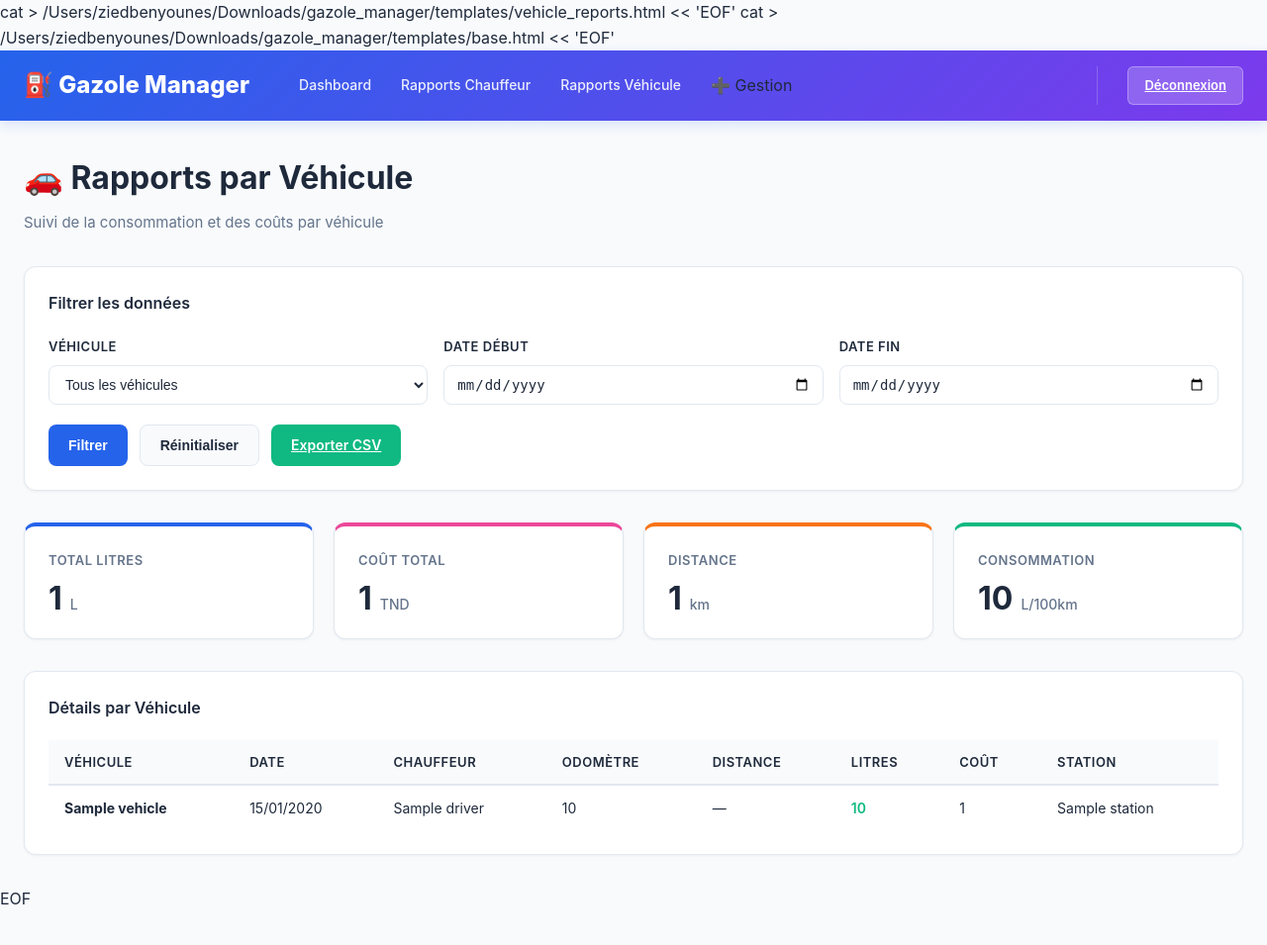
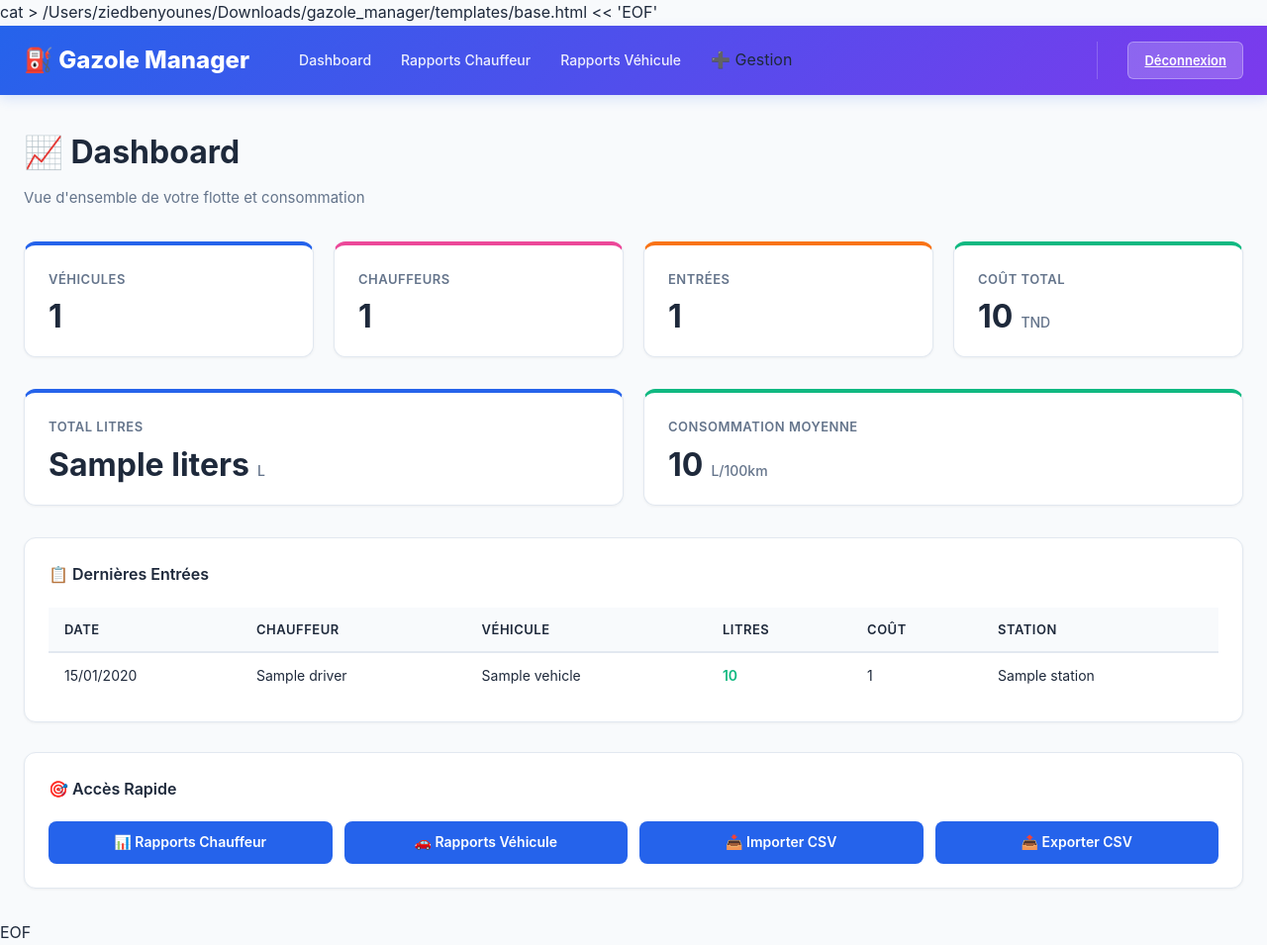
Before and after one commit to stesbenyounes/gazole_manager, a Flask app: template templates/dashboard.html in a window 1280 px wide. Shown: the whole page at 99% size. Before the commit the page ends 914 px from the top, so only its background shows below. Run offline with Flask 3, Linux system fonts and the light colour scheme; the template is opened without the code that fills it: values that come from a table or form of the project are taken from there, most other values are stand-ins (such as "Sample title", 1, 10 or a date in 2020).

Commit message:
Dashboard avec design moderne et données

```diff
--- a/templates/dashboard.html
+++ b/templates/dashboard.html
@@ -1,90 +1,66 @@
-cat > /Users/ziedbenyounes/Downloads/gazole_manager/templates/vehicle_reports.html << 'EOF'
 {% extends "base.html" %}
 
-{% block title %}Rapports par Véhicule - Gazole Manager{% endblock %}
+{% block title %}Dashboard - Gazole Manager{% endblock %}
 
 {% block content %}
 <div class="page-header">
-    <h1>🚗 Rapports par Véhicule</h1>
-    <p>Suivi de la consommation et des coûts par véhicule</p>
+    <h1>📈 Dashboard</h1>
+    <p>Vue d'ensemble de votre flotte et consommation</p>
 </div>
 
-<div class="filters-section">
-    <div class="filters-title">Filtrer les données</div>
-    <form method="GET">
-        <div class="filters-grid">
-            <div class="filter-group">
-                <label for="vehicle_id">Véhicule</label>
-                <select id="vehicle_id" name="vehicle_id">
-                    <option value="">Tous les véhicules</option>
-                    {% for v in vehicles %}
-                        <option value="{{ v.id }}" {% if vehicle_id == v.id %}selected{% endif %}>{{ v.name }}</option>
-                    {% endfor %}
-                </select>
-            </div>
-            <div class="filter-group">
-                <label for="date_start">Date début</label>
-                <input type="date" id="date_start" name="date_start" value="{{ date_start or '' }}">
-            </div>
-            <div class="filter-group">
-                <label for="date_end">Date fin</label>
-                <input type="date" id="date_end" name="date_end" value="{{ date_end or '' }}">
-            </div>
-        </div>
-
-        <div class="filter-buttons">
-            <button type="submit" class="btn btn-primary">Filtrer</button>
-            <button type="button" class="btn btn-secondary" onclick="window.location.href='{{ url_for('vehicle_reports') }}'">Réinitialiser</button>
-            {% if report_data %}
-                <a href="{{ url_for('vehicle_reports', vehicle_id=vehicle_id, date_start=date_start, date_end=date_end, export=1) }}" class="btn btn-export">Exporter CSV</a>
-            {% endif %}
-        </div>
-    </form>
+<!-- Cartes principales -->
+<div class="summary-cards">
+    <div class="card blue">
+        <h3>Véhicules</h3>
+        <div class="value">{{ total_vehicles }}</div>
+    </div>
+    <div class="card pink">
+        <h3>Chauffeurs</h3>
+        <div class="value">{{ total_drivers }}</div>
+    </div>
+    <div class="card orange">
+        <h3>Entrées</h3>
+        <div class="value">{{ total_entries }}</div>
+    </div>
+    <div class="card green">
+        <h3>Coût Total</h3>
+        <div class="value">{{ totals.cost }}<span class="unit">TND</span></div>
+    </div>
 </div>
 
+<!-- Cartes secondaires -->
 <div class="summary-cards">
     <div class="card blue">
         <h3>Total Litres</h3>
-        <div class="value">{{ total_liters }}<span class="unit">L</span></div>
-    </div>
-    <div class="card pink">
-        <h3>Coût Total</h3>
-        <div class="value">{{ total_cost }}<span class="unit">TND</span></div>
-    </div>
-    <div class="card orange">
-        <h3>Distance</h3>
-        <div class="value">{{ total_km }}<span class="unit">km</span></div>
+        <div class="value">{{ totals.liters }}<span class="unit">L</span></div>
     </div>
     <div class="card green">
-        <h3>Consommation</h3>
-        <div class="value">{{ avg_consumption }}<span class="unit">L/100km</span></div>
+        <h3>Consommation Moyenne</h3>
+        <div class="value">{{ avg_l_per_100 }}<span class="unit">L/100km</span></div>
     </div>
 </div>
 
+<!-- Dernières Entrées -->
 <div class="table-section">
-    <div class="table-title">Détails par Véhicule</div>
-    {% if report_data %}
+    <div class="table-title">📋 Dernières Entrées</div>
+    {% if last_entries %}
     <table>
         <thead>
             <tr>
-                <th>Véhicule</th>
                 <th>Date</th>
                 <th>Chauffeur</th>
-                <th>Odomètre</th>
-                <th>Distance</th>
+                <th>Véhicule</th>
                 <th>Litres</th>
                 <th>Coût</th>
                 <th>Station</th>
             </tr>
         </thead>
         <tbody>
-            {% for entry in report_data %}
+            {% for entry in last_entries %}
             <tr>
-                <td><strong>{{ entry.vehicle.name if entry.vehicle else '—' }}</strong></td>
                 <td>{{ entry.date.strftime('%d/%m/%Y') if entry.date else '—' }}</td>
                 <td>{{ entry.driver.name if entry.driver else '—' }}</td>
-                <td>{{ entry.odometer_km|round(0) if entry.odometer_km else '—' }}</td>
-                <td>{{ distances.get(entry.id, '—') }}</td>
+                <td>{{ entry.vehicle.name if entry.vehicle else '—' }}</td>
                 <td class="value-positive">{{ entry.liters|round(2) if entry.liters else '—' }}</td>
                 <td>{{ entry.total_cost|round(3) if entry.total_cost else '—' }}</td>
                 <td>{{ entry.station or '—' }}</td>
@@ -94,11 +70,20 @@ cat > /Users/ziedbenyounes/Downloads/gazole_manager/templates/vehicle_reports.ht
     </table>
     {% else %}
     <div class="no-data">
-        <div class="no-data-icon">📭</div>
-        <p>Aucune donnée trouvée</p>
+        <p>Aucune entrée enregistrée</p>
     </div>
     {% endif %}
 </div>
 
+<!-- Accès rapide -->
+<div class="table-section" style="margin-top: 30px;">
+    <div class="table-title">🎯 Accès Rapide</div>
+    <div style="display: grid; grid-template-columns: repeat(auto-fit, minmax(180px, 1fr)); gap: 12px;">
+        <a href="{{ url_for('driver_reports') }}" class="btn btn-primary" style="text-decoration: none; justify-content: center;">📊 Rapports Chauffeur</a>
+        <a href="{{ url_for('vehicle_reports') }}" class="btn btn-primary" style="text-decoration: none; justify-content: center;">🚗 Rapports Véhicule</a>
+        <a href="{{ url_for('import_csv') }}" class="btn btn-primary" style="text-decoration: none; justify-content: center;">📥 Importer CSV</a>
+        <a href="{{ url_for('export_csv') }}" class="btn btn-primary" style="text-decoration: none; justify-content: center;">📤 Exporter CSV</a>
+    </div>
+</div>
+
 {% endblock %}
-EOF
```
